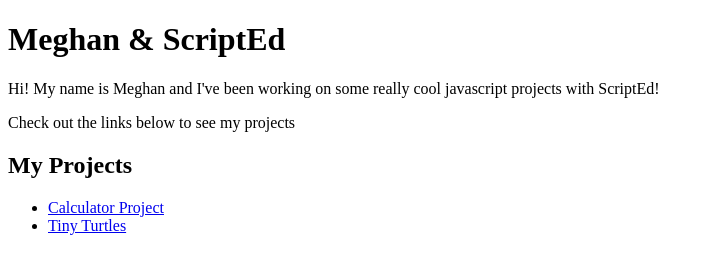
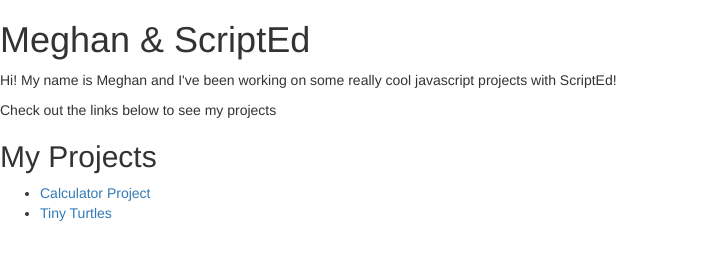
Before and after one commit to megknoll/scripted-projects, a plain HTML site: page index.html in a window 1280 px wide. Shown: the whole page, without its empty margins (0-721 px from the left). Drawn offline with nearby package versions, Linux system fonts and the light colour scheme.

Commit message:
Update index.html

```diff
--- a/index.html
+++ b/index.html
@@ -2,6 +2,7 @@
 <html>
   <head>
     <title>Meghan's ScriptEd Projects</title>
+    <link href="https://maxcdn.bootstrapcdn.com/bootstrap/3.2.0/css/bootstrap.min.css" rel="stylesheet" type="text/css" />
   </head>
   <body>
     <h1>Meghan & ScriptEd</h1>
```
